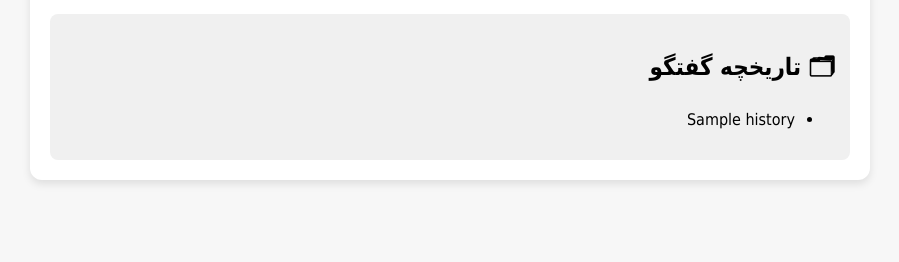
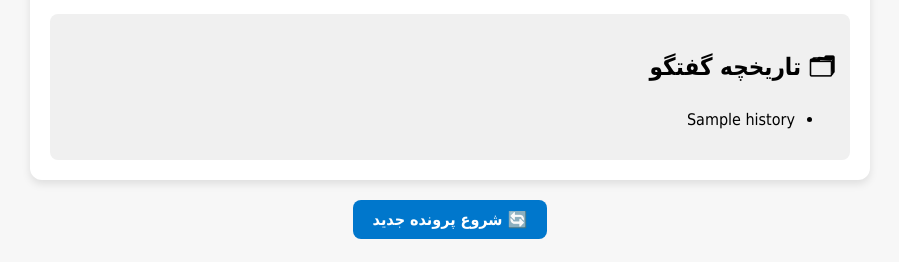
Before and after one commit to infomanian/judge, a Flask app: template templates/index.html in a window 1280 px wide. Shown: the part 538-800 px from the top of the page, without its empty margins (190-1089 px from the left). Run offline with Flask 3, Linux system fonts and the light colour scheme; the template is opened without the code that fills it: most values are stand-ins (such as "Sample title", 1, 10 or a date in 2020).

Commit message:
return style added

```diff
--- a/static/style.css
+++ b/static/style.css
@@ -49,3 +49,18 @@ button:hover {
   background: #f0f0f0;
   border-radius: 8px;
 }
+
+.btn-back {
+  display: inline-block;
+  padding: 10px 20px;
+  background-color: #0077cc;
+  color: #fff;
+  text-decoration: none;
+  border-radius: 8px;
+  font-weight: bold;
+  transition: background 0.3s;
+}
+
+.btn-back:hover {
+  background-color: #005fa3;
+}
--- a/templates/index.html
+++ b/templates/index.html
@@ -45,7 +45,7 @@
     {% endif %}
   </div>
 
-  {% if result %}
+  {% if conversation %}
   <div style="margin-top: 20px; text-align: center;">
     <a href="/" class="btn-back">🔄 شروع پرونده جدید</a>
   </div>
```
